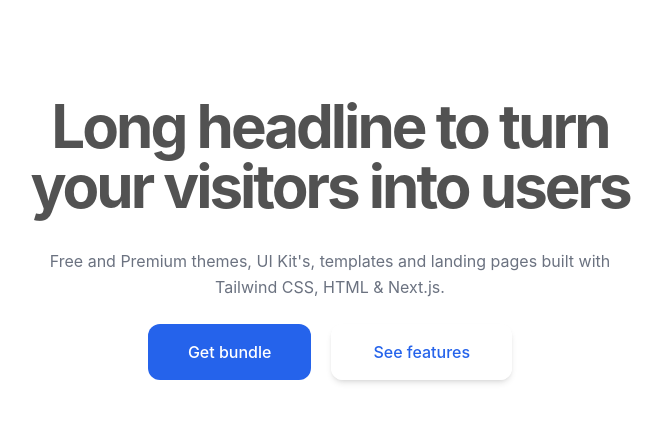
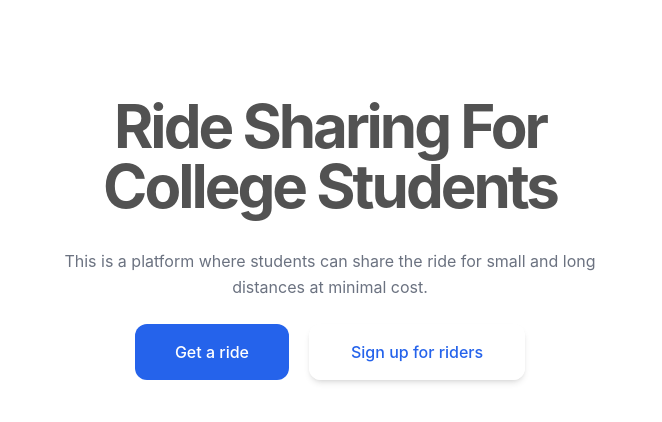
Before and after one commit to ashishbinu/ride-chain, a React (Vite) app: page / in a window 1280 px wide. Shown: the top 422 px of the page, without its empty margins (310-972 px from the left). Built offline with nearby package versions, Linux system fonts and the light colour scheme.

Commit message:
Added: Heropage

```diff
--- a/src/pages/heropage.jsx
+++ b/src/pages/heropage.jsx
@@ -6,22 +6,21 @@ function HeroPage() {
           <div class="relative inline-flex items-center mx-auto align-middle">
             <div class="text-center">
               <h1 class="max-w-5xl text-2xl font-bold leading-none tracking-tighter text-neutral-600 md:text-5xl lg:text-6xl lg:max-w-7xl">
-                Long headline to turn <br class="hidden lg:block" />
-                your visitors into users
+                Ride Sharing For <br class="hidden lg:block" />
+                College Students
               </h1>
               <p class="max-w-xl mx-auto mt-8 text-base leading-relaxed text-gray-500">
-                Free and Premium themes, UI Kit's, templates and landing pages
-                built with Tailwind CSS, HTML &amp; Next.js.
+                This is a platform where students can share the ride for small and long distances at minimal cost.
               </p>
               <div class="flex justify-center w-full max-w-2xl gap-2 mx-auto mt-6">
                 <div class="mt-3 rounded-lg sm:mt-0">
                   <button class="items-center block px-5 py-4 text-base font-medium text-center text-white transition duration-500 ease-in-out transform bg-blue-600 lg:px-10 rounded-xl hover:bg-blue-700 focus:outline-none focus:ring-2 focus:ring-offset-2 focus:ring-blue-500">
-                    Get bundle
+                    Get a ride
                   </button>
                 </div>
                 <div class="mt-3 rounded-lg sm:mt-0 sm:ml-3">
                   <button class="items-center block px-5 lg:px-10 py-3.5 text-base font-medium text-center text-blue-600 transition duration-500 ease-in-out transform border-2 border-white shadow-md rounded-xl focus:outline-none focus:ring-2 focus:ring-offset-2 focus:ring-gray-500">
-                    See features
+                    Sign up for riders
                   </button>
                 </div>
               </div>
```
